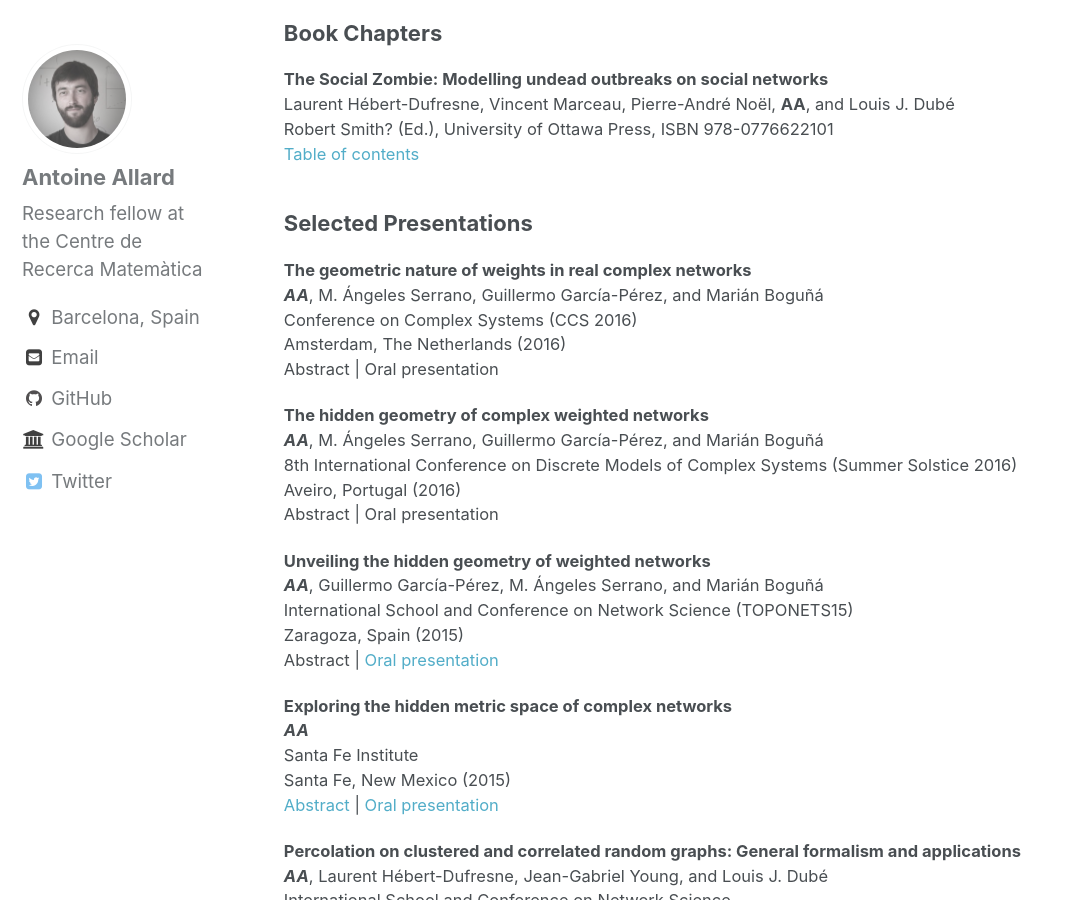
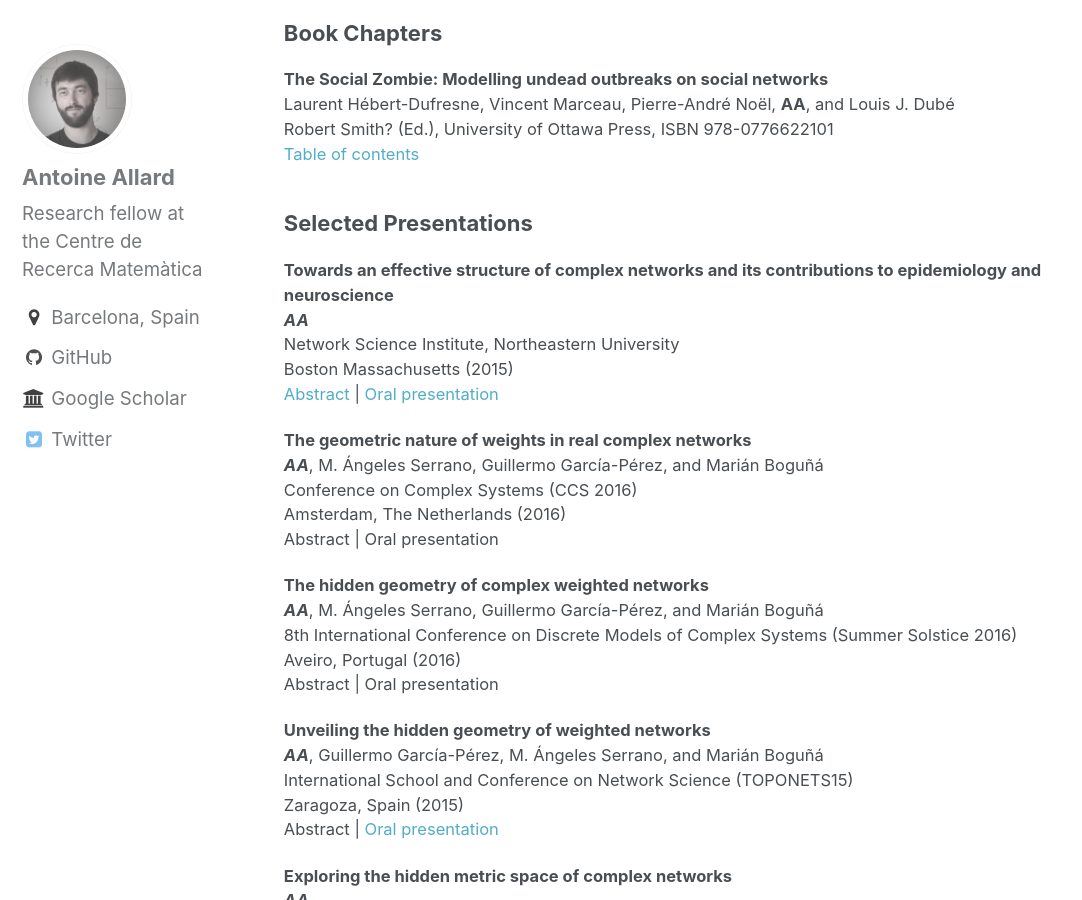
Before and after one commit to antoineallard/antoineallard.github.io, a Jekyll site: the page built from _pages/publications.md, in a window 1280 px wide and 900 px high, scrolled down 4706 px. Shown: the whole window, without its empty margins (0-1082 px from the left). Built offline with Jekyll 4.4.1, drawn with Linux system fonts in a browser that asks for light colours.

Commit message:
Added slides NetSI

```diff
--- a/_config.yml
+++ b/_config.yml
@@ -81,7 +81,7 @@ author:
   avatar           : /assets/images/1433260593.jpg # path of avatar image, e.g. "/assets/images/bio-photo.jpg"
   bio              : "Research fellow at the Centre de Recerca Matem&agrave;tica" # "I am an amazing person."
   location         : "Barcelona, Spain"
-  email            : antoine.allard.1@gmail.com
+  email            :
   google_scholar   : user=7zq4KLMAAAAJ&hl=en
   uri              :
   bitbucket        :
--- a/_pages/publications.md
+++ b/_pages/publications.md
@@ -287,6 +287,14 @@ Robert Smith? (Ed.), University of Ottawa Press, ISBN 978-0776622101<br>
 ### Selected Presentations
 <a id="SelectedPresentations"></a>
 
+**Towards an effective structure of complex networks and its contributions to epidemiology and neuroscience**<br>
+**_AA_**<br>
+Network Science Institute, Northeastern University<br>
+Boston Massachusetts (2015)<br>
+  [Abstract](https://www.networkscienceinstitute.org/events/antoine-allard)
+  &#124;
+  [Oral presentation](files/presentations/Allard_20170309_NetSI_EffectiveStructure.pdf)
+
 **The geometric nature of weights in real complex networks**<br>
 **_AA_**, M. &Aacute;ngeles Serrano, Guillermo Garc&iacute;a-P&eacute;rez, and Mari&aacute;n Bogu&ntilde;&aacute;<br>
 Conference on Complex Systems (CCS 2016)<br>
```
Also changed, not shown: 1 other file.
